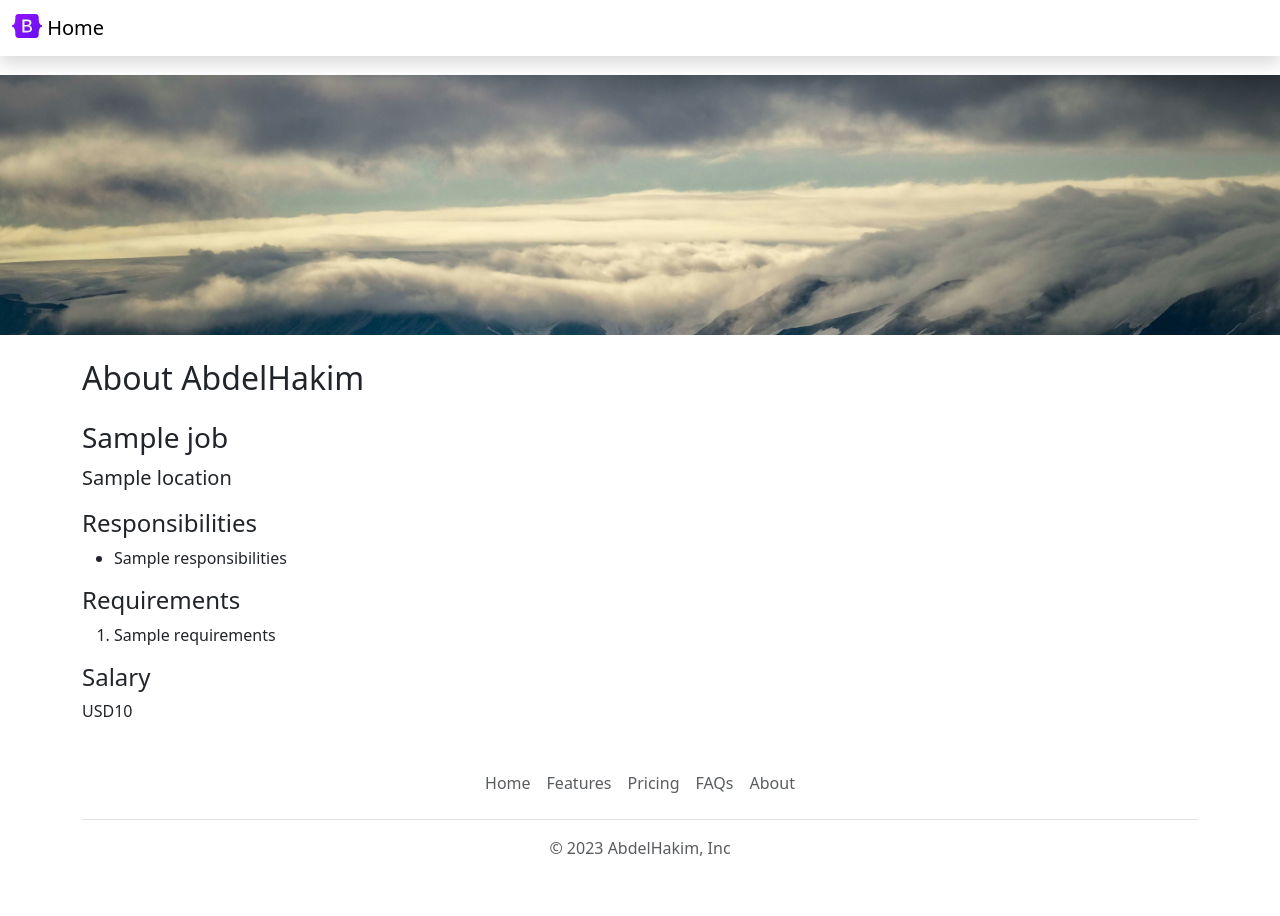
After one commit to hakim-876/my-web-site, a Flask app: template templates/jobpage.html in a window 1280 px wide. The commit adds this page. Run offline with Flask 3, Linux system fonts and the light colour scheme; the template is opened without the code that fills it: most values are stand-ins (such as "Sample title", 1, 10 or a date in 2020).

```diff
--- a/app.py
+++ b/app.py
@@ -1,5 +1,5 @@
 from flask import Flask, render_template, jsonify
-from database import load_jobs_from_db
+from database import load_jobs_from_db, load_job_from_db
 
 app = Flask(__name__)
 
@@ -39,6 +39,13 @@ def list_jobs():
   jobs = load_jobs_from_db()
   return jsonify(jobs)
 
+@app.route('/job/<id>')
+def show_job(id):
+  job = load_job_from_db(id)
+  if not job:
+    return "Not Found", 404
+  return render_template('jobpage.html',
+                         job = job)
 
 if __name__ == '__main__':
   app.run(host='0.0.0.0', debug=True, port=8080)
--- /dev/null
+++ b/templates/banner.html
@@ -0,0 +1,9 @@
+<style>
+  #banner {
+    height: 260px;
+    width: 100%;
+    object-fit: cover;
+    margin-bottom: 16px;
+  }
+</style>
+<img class = "img-fluid" id = "banner" src = "/static/standup.jpg">
--- /dev/null
+++ b/templates/bootstrap.html
@@ -0,0 +1,4 @@
+<meta charset="utf-8">
+<meta name="viewport" content="width=device-width, initial-scale=1">
+<title>AbdelHakim's Portfolio</title>
+<link href="https://cdn.jsdelivr.net/npm/bootstrap@5.3.2/dist/css/bootstrap.min.css" rel="stylesheet" integrity="sha384-T3c6CoIi6uLrA9TneNEoa7RxnatzjcDSCmG1MXxSR1GAsXEV/Dwwykc2MPK8M2HN" crossorigin="anonymous">
--- a/templates/jobitem.html
+++ b/templates/jobitem.html
@@ -14,7 +14,7 @@
   </div>
 
   <div class = "col-3">
-    <a href = "mailto:hakim.876@gmail.com?subject=Application for {{job['title']}}" type="button" class="btn btn-outline-success">Apply</a>
+    <a href = "/job/{{job['id']}}" type="button" class="btn btn-outline-success" target = "_blank">Apply</a>
   </div>
 
 </div>
--- /dev/null
+++ b/templates/jobpage.html
@@ -0,0 +1,35 @@
+<!DOCTYP html>
+<html>
+  <head>
+    <title>{{job.title}} - AbdelHakim's Portfolio</title>
+    {% include 'bootstrap.html' %}
+  </head>
+  <body>
+    {% include 'nav.html' %}
+    {% include 'banner.html' %}
+    <div class = "container">
+      <h2 class = "text-start mt-2 mb-4">About AbdelHakim</h2>
+      <h3>{{job.title}}</h3>
+      <p class = "lead">{{job.location}}</p>
+
+      <h4>Responsibilities</h4>
+      <ul>
+        {% for line in job.responsibilities.split("\n") %}
+          <li>{{line}}</li>
+        {% endfor %}
+      </ul>
+
+      <h4>Requirements</h4>
+      <ol>
+        {% for line in job.requirements.split("\n") %}
+          <li>{{line}}</li>
+        {% endfor %}
+      </ol>
+
+      <h4>Salary</h4>
+      <p>{{job.currency}}{{job.salary}}</p>
+    </div>
+
+    {% include 'footer.html' %}
+  </body>
+</html>
--- a/templates/nav.html
+++ b/templates/nav.html
@@ -1,8 +1,8 @@
 <nav class="navbar shadow fixed-top bg-white">
   <div class="container-fluid">
-    <a class="navbar-brand" href="#">
+    <a class="navbar-brand" href="/">
       <img src="/static/bootstrap-logo.svg" alt="Logo" width="30" height="24" class="d-inline-block align-text-top">
-      AbdelHakim
+      Home
     </a>
   </div>
 </nav>
```
Also changed, not shown: database.py (+11 -0 lines), templates/home.html (+4 -13 lines).
